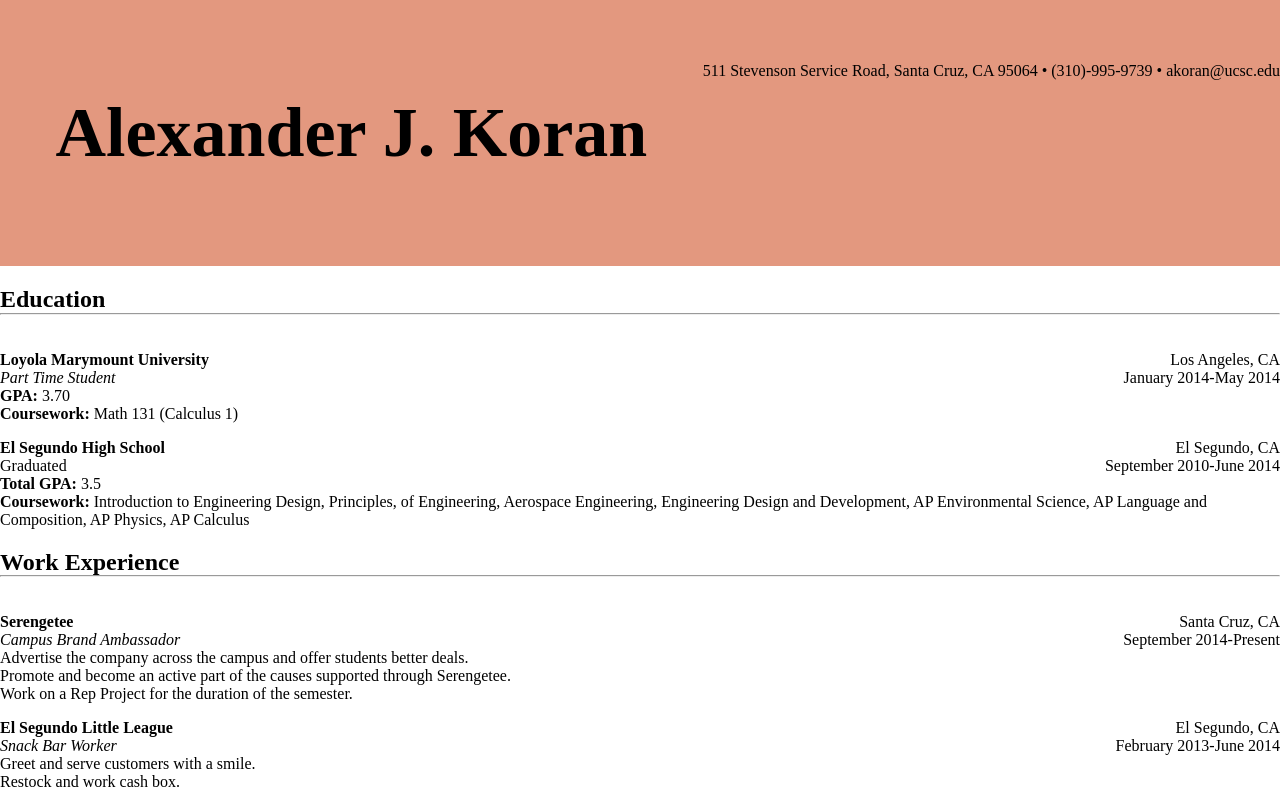
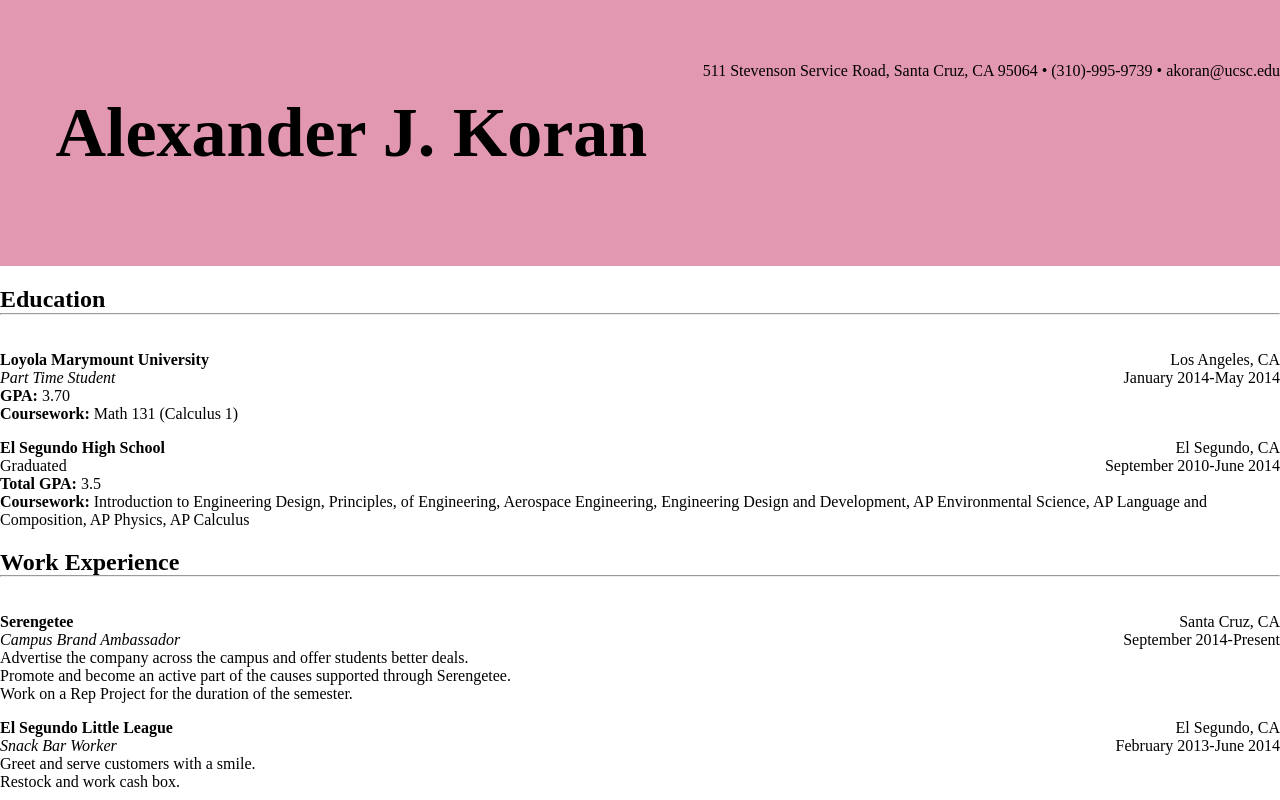
Before and after one commit to alexkoran/alexkoran.github.io, a plain HTML site: page index.html in a window 1280 px wide. Shown: the top 800 px of the page. Drawn offline with nearby package versions, Linux system fonts and the light colour scheme.

Commit message:
Update styles.css

```diff
--- a/stylesheets/styles.css
+++ b/stylesheets/styles.css
@@ -5,7 +5,7 @@
     }
     header {
       text-align: center;
-      background: rgba(200,50,0,0.5);
+      background: rgba(200,50,100,0.5);
       background-size: cover;
       color: black;
       position: relative;
```
